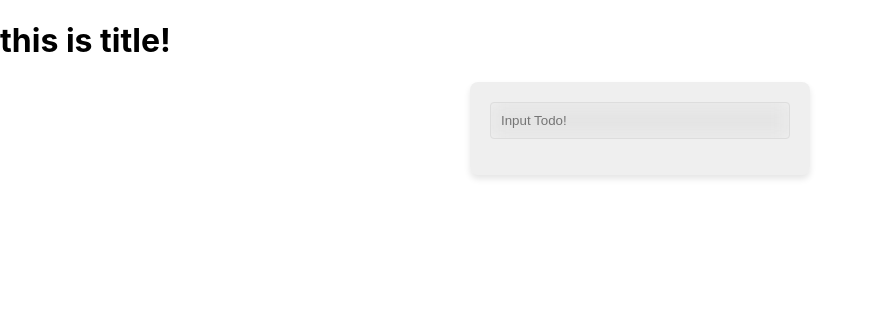
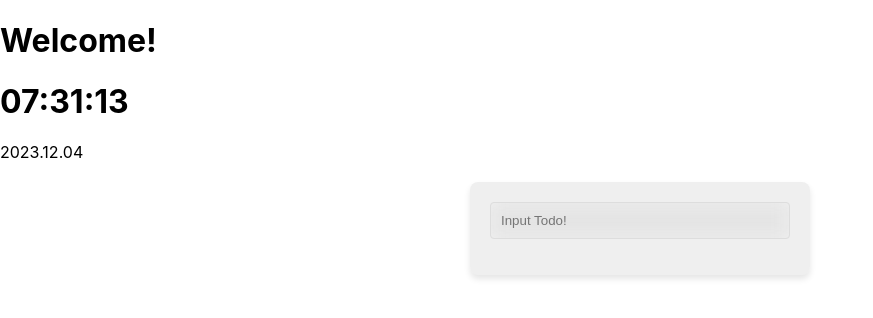
Before and after one commit to ga111o/firefox-startpage, a React (Create React App) app: page / in a window 1280 px wide. Shown: the top 318 px of the page, without its empty margins (0-873 px from the left). Built offline with nearby package versions, Linux system fonts and the light colour scheme.

Commit message:
clock basic func

```diff
--- /dev/null
+++ b/src/components/Title.css
@@ -0,0 +1,3 @@
+#Title {
+    font
+}
--- a/src/components/Title.js
+++ b/src/components/Title.js
@@ -1,9 +1,35 @@
-import { useEffect, useState } from "react";
+import React, { useEffect, useState } from "react";
 
 function Title() {
+    const [currentTime, setCurrentTime] = useState(new Date());
+
+    useEffect(() => {
+        const timerId = setInterval(() => {
+            setCurrentTime(new Date());
+        }, 1000);
+
+        return () => {
+            clearInterval(timerId);
+        };
+    }, []);
+
+    const addLeadingZero = (num) => num.toString().padStart(2, "0");
+
+    const formattedTime = `${addLeadingZero(
+        currentTime.getHours()
+    )}:${addLeadingZero(currentTime.getMinutes())}:${addLeadingZero(
+        currentTime.getSeconds()
+    )}`;
+
+    const formattedDate = `${currentTime.getFullYear()}.${addLeadingZero(
+        currentTime.getMonth() + 1
+    )}.${addLeadingZero(currentTime.getDate())}`;
+
     return (
         <div>
-            <h1>this is title!</h1>
+            <h1 id="Title">Welcome!</h1>
+            <h1 id="time">{formattedTime}</h1>
+            <p id="date">{formattedDate}</p>
         </div>
     );
 }
```
